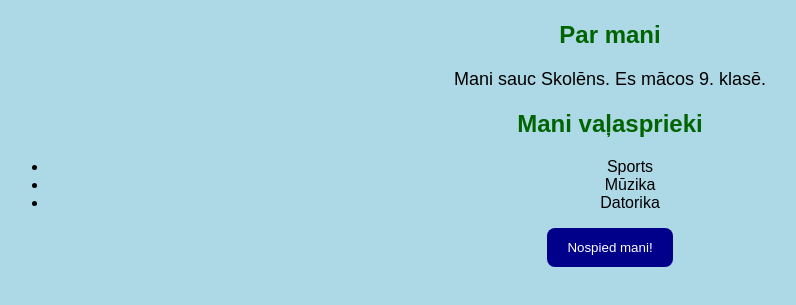
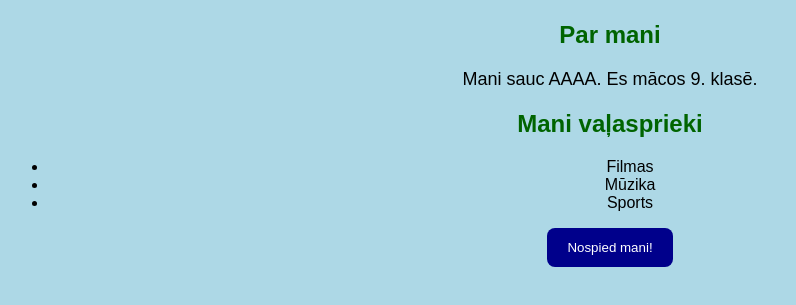
Before and after one commit to freimaneamanda69-a11y/Mana-pirm-vietne, a plain HTML site: page index.html in a window 1280 px wide. Shown: the part 97-402 px from the top of the page, without its empty margins (30-826 px from the left). Drawn offline with Linux system fonts and the light colour scheme.

Commit message:
Update index.html

```diff
--- a/index.html
+++ b/index.html
@@ -11,13 +11,13 @@
     <h1>Sveiki!</h1>
 
     <h2>Par mani</h2>
-    <p>Mani sauc Skolēns. Es mācos 9. klasē.</p>
+    <p>Mani sauc AAAA. Es mācos 9. klasē.</p>
 
     <h2>Mani vaļasprieki</h2>
     <ul>
+        <li>Filmas</li>
+        <li>Mūzika</li>
         <li>Sports</li>
-        <li>Mūzika</li>
-        <li>Datorika</li>
     </ul>
 
     <button onclick="paradiZinojumu()">
```
